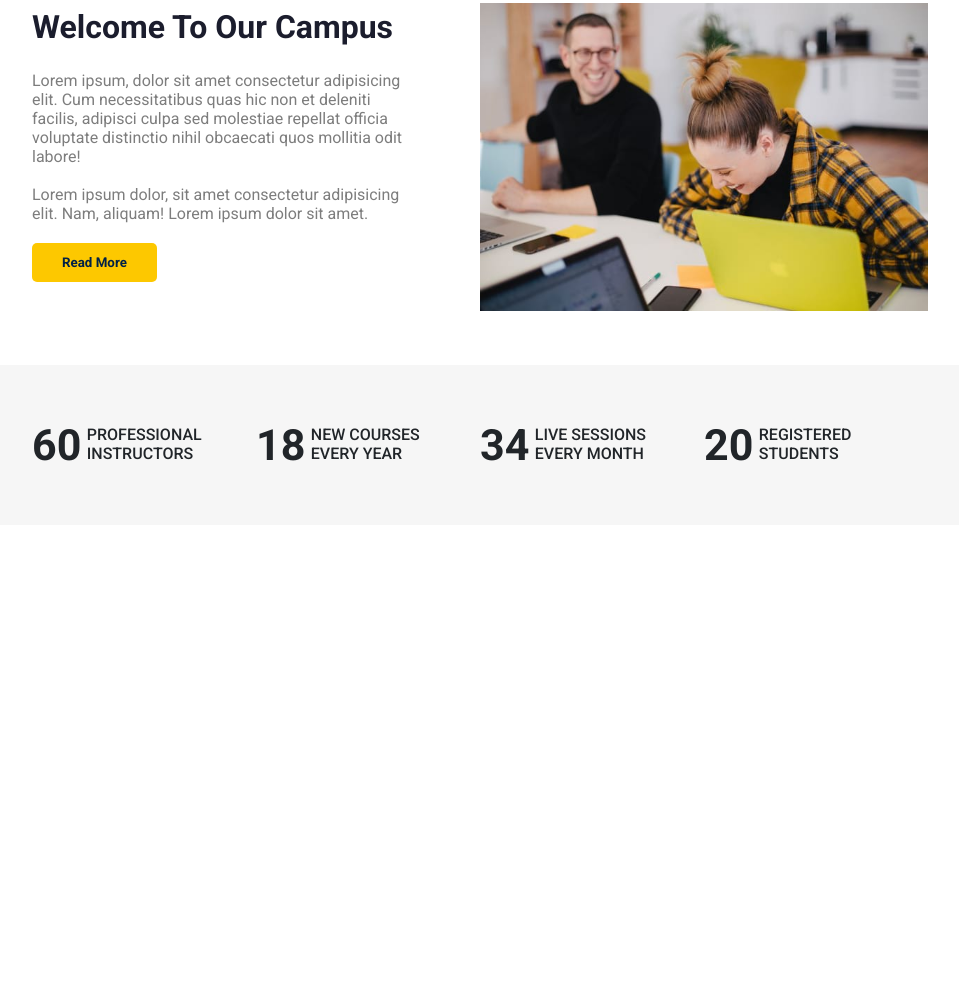
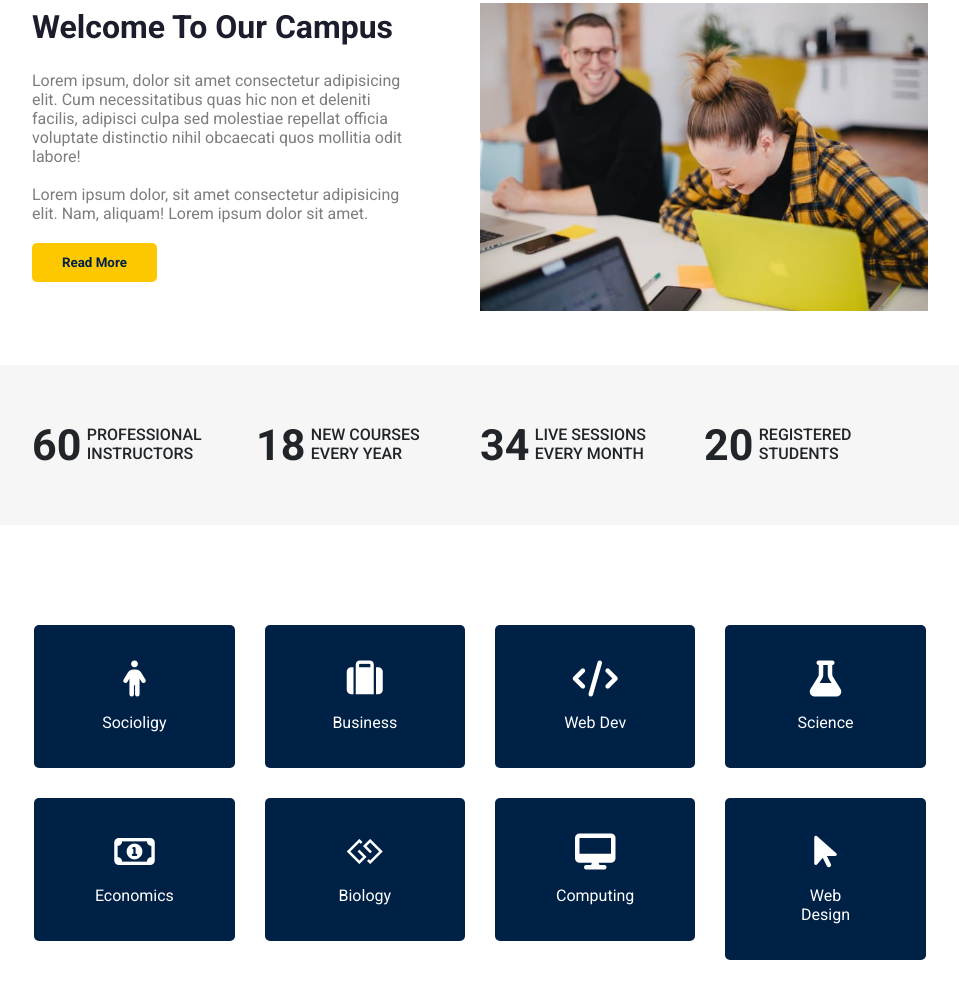
Before and after one commit to ShoHoLong/Main__HomeWork__Buoi-3, a plain HTML site: page Index.html in a window 1280 px wide. Shown: the part 748-1746 px from the top of the page, without its empty margins (160-1119 px from the left). Before the commit the page ends 1273 px from the top, so only its background shows below. Drawn offline with Linux system fonts and the light colour scheme.

Commit message:
Finish MENU

```diff
--- a/Index.html
+++ b/Index.html
@@ -74,7 +74,62 @@
     </div>
     <!-- MENU -->
     <div class="menu">
-
+        <div class="container">
+            <div class="menu__top">
+                <div class="menu__item">
+                    <div class="menu__content">
+                        <i class="fa-sharp fa-solid fa-person"></i>
+                        <p>Socioligy</p>
+                    </div>
+                </div>
+                <div class="menu__item">
+                    <div class="menu__content">
+                        <i class="fa-solid fa-suitcase"></i>
+                        <p>Business</p>
+                    </div>
+                </div>
+                <div class="menu__item">
+                    <div class="menu__content">
+                        <i class="fa-sharp fa-solid fa-code"></i>
+                        <p>Web Dev</p>
+                    </div>
+                </div>
+                <div class="menu__item">
+                    <div class="menu__content">
+                        <i class="fa-solid fa-flask"></i>
+                        <p>Science</p>
+                    </div>
+                </div>
+                <div class="clear"></div>
+            </div>
+            <div class="menu__bottom">
+                <div class="menu__item">
+                    <div class="menu__content">
+                        <i class="fa-regular fa-money-bill-1"></i>
+                        <p>Economics</p>
+                    </div>
+                </div>
+                <div class="menu__item">
+                    <div class="menu__content">
+                        <i class="fa-brands fa-gg"></i>
+                        <p>Biology</p>
+                    </div>
+                </div>
+                <div class="menu__item">
+                    <div class="menu__content">
+                        <i class="fa-solid fa-desktop"></i>
+                        <p>Computing</p>
+                    </div>
+                </div>
+                <div class="menu__item">
+                    <div class="menu__content">
+                        <i class="fa-solid fa-arrow-pointer"></i>
+                        <p>Web Design</p>
+                    </div>
+                </div>
+                <div class="clear"></div>
+            </div>
+        </div>
     </div>
     <!-- INFO -->
     <div class="info"></div>
--- a/Style.css
+++ b/Style.css
@@ -114,6 +114,31 @@
 }
 
 /* MENU */
+.menu{
+    padding: 100px 0;
+}
+.menu > .container{
+    width: 72%;
+}
+.menu__top {
+    margin-bottom: 30px;
+}
+.menu__item{
+    float: left;
+    width: 25%;
+    text-align: center;
+    padding: 0 15px;
+}
+.menu__content{
+    background-color: #002146;
+    border-radius: 5px;
+    color: white;
+    padding: 36px 60px;
+}
+.menu__content i{
+    font-size: 36px;
+    margin-bottom: 16px;
+}
 
 /* INFO */
 
```
